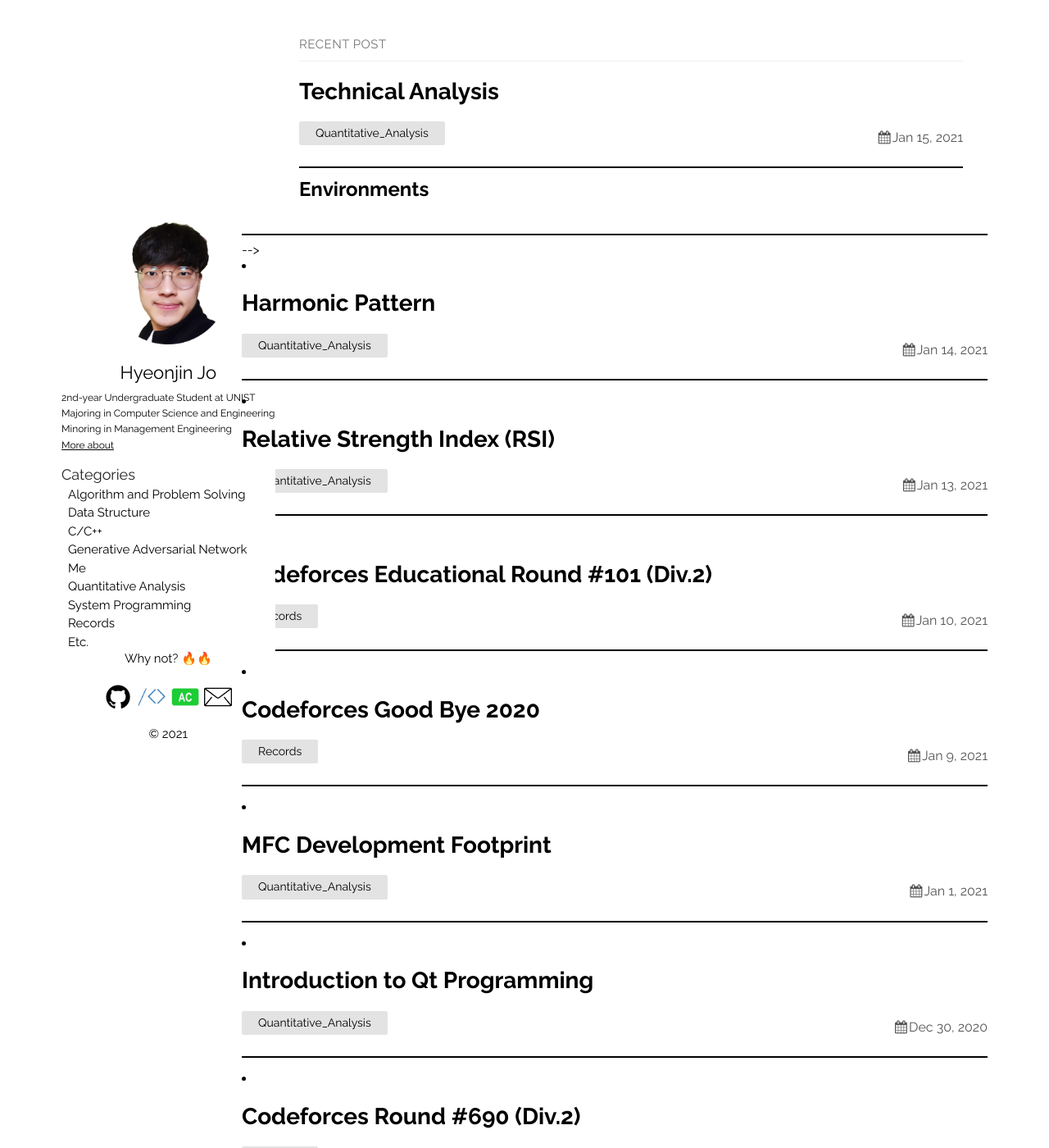
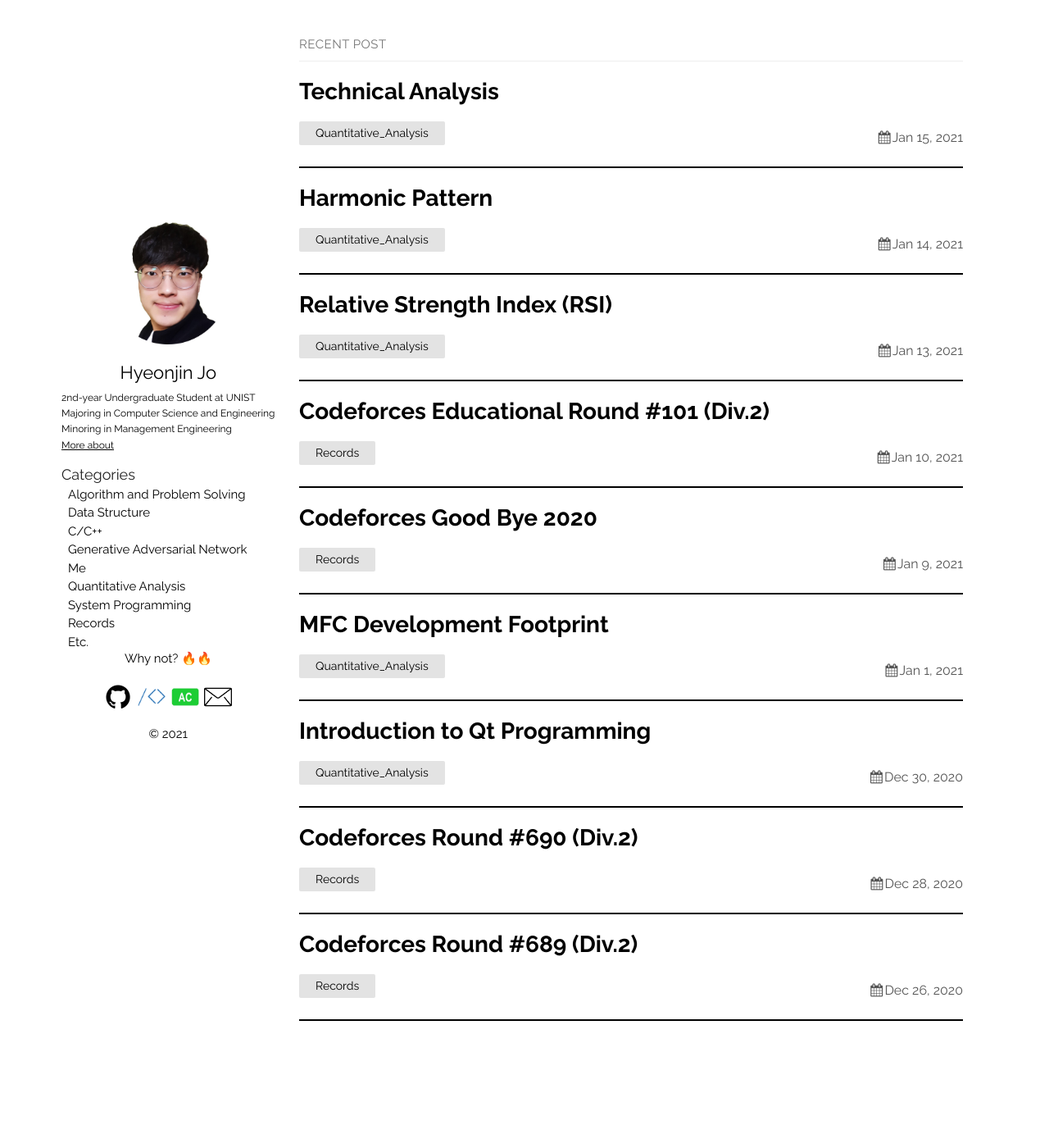
Before and after one commit to thinkin9/thinkin9.github.io, a Jekyll site: the page built from index.md, in a window 1280 px wide and 1400 px high. Shown: the whole window at 82% size. Built offline with Jekyll 4.4.1, drawn with Linux system fonts in a browser that asks for light colours.

Commit message:
20210116

```diff
--- a/_posts/2021-01-15-Technical-Analysis.markdown
+++ b/_posts/2021-01-15-Technical-Analysis.markdown
@@ -9,7 +9,6 @@ categories: Quantitative_Analysis
 <hr style="height: 2px; border:none; padding: 0; background:black">
 <details><summary>PLAN FOR THE FUTURE</summary>
     <ul>
-        <!-- Environment Sector -->
         <li><details><summary>Environments</summary>
             <ul>
                 <li><details><summary>KOSDAQ 한솔홈데코</summary>
@@ -29,7 +28,6 @@ categories: Quantitative_Analysis
 
 <details><summary>LEARN FROM THE PAST</summary>
     <ul>
-        <!--Biotechnology -->
         <li><details><summary>Biotechnology</summary>
             <ul>
                 <li><details><summary>20200116 KOSPI 삼성바이오로직스</summary>
--- a/_sass/plain.scss
+++ b/_sass/plain.scss
@@ -325,10 +325,13 @@ details {
     font-size: 1em;
     font-weight: normal;
   }
+  ul li details ul li details ul {
+    padding-inline-start: 0em;
+  }
   ul {
     list-style: none;
     margin-block-start: 0px;
     margin-block-end: 0px;
-
+    padding-inline-start: 0.5em;
   }
 }
```
